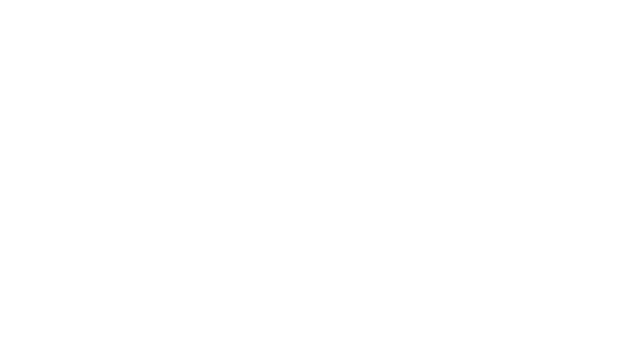
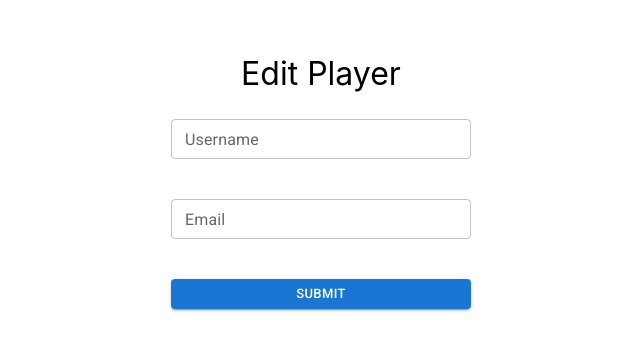
Before and after one commit to hsbysddq/RESTful-API, a React (Create React App) app in the folder client/: page /edit in a window 1280 px wide. Before the commit this address had no page. Shown: the part 229-580 px from the top of the page, without its empty margins (319-959 px from the left). Built offline with nearby package versions, Linux system fonts and the light colour scheme.

Commit message:
complate UPDATE player

```diff
--- a/client/src/App.js
+++ b/client/src/App.js
@@ -1,6 +1,7 @@
 import React, { useState } from 'react';
 import {BrowserRouter, Routes, Route} from "react-router-dom";
 import Home from "./pages/home.page";
+import { Edit } from "./pages/edit.page";
 import { Player } from "./pages/player.page";
 
 const App = () => {
@@ -46,13 +47,30 @@
     setPlayers(newPlayers)
   }
 
+  const onEdit = (id) => {
+    setPlayers([
+      ...players,
+      {
+        username: tmpPlayer.username,
+        email: tmpPlayer.email
+      }
+    ])
+    setTmpPlayer({
+      username: '',
+      email: '',
+      password: ''
+    })
+  }
+
+
+
   return (
     <React.StrictMode>
       <BrowserRouter>
         <Routes>
           <Route path="/" element={<Home players={players} onDelete={onDelete} />} />
           <Route path="/player" element={<Player onCreate={onCreate} setTmpPlayer={setTmpPlayer} tmpPlayer={tmpPlayer} />} />
-          <Route path="invoices" element={<Home />} />
+          <Route path="/edit" element={<Edit onEdit={onEdit} setTmpPlayer={setTmpPlayer} tmpPlayer={tmpPlayer} />} />
         </Routes>
       </BrowserRouter>
     </React.StrictMode>
--- a/client/src/components/player-item.component.jsx
+++ b/client/src/components/player-item.component.jsx
@@ -1,5 +1,7 @@
 import { IconButton, ListItem, ListItemText } from "@mui/material"
 import { Delete } from '@mui/icons-material'
+import { Button } from "@mui/material"
+import { Link } from 'react-router-dom'
 import styles from './player-item.module.css'
 
 export const PlayerItem = (props) => {
@@ -11,6 +13,14 @@
             <IconButton aria-label="delete" onClick={props.onDelete(props.id)} color="primary" >
                 <Delete fontSize="small"/>
             </IconButton>
+            <Button aria-label="edit" variant="contained" color="primary">
+            <Link
+                style={{  textDecoration: 'none', color: '#fff' }}
+                to={`/edit`}
+            >
+                Edit
+            </Link>
+            </Button>
         </div>
     )
 }
--- /dev/null
+++ b/client/src/pages/edit.css
@@ -0,0 +1,6 @@
+.container {
+    display: flex;
+    justify-content: center;
+    align-items: center;
+    height: 100vh;
+}
--- /dev/null
+++ b/client/src/pages/edit.page.jsx
@@ -0,0 +1,50 @@
+import './edit.css'
+import { Button, Stack, TextField } from "@mui/material"
+import { Link } from 'react-router-dom'
+
+export const Edit = (props) => {
+    return (
+        <div className="container">
+            <h1>Edit Player</h1>
+            <Stack spacing={5} sx={{ width: 300 }}>
+                <TextField
+                    id="outlined-basic"
+                    label="Username"
+                    variant="outlined"
+                    className="submit-container"
+                    size="small"
+                    onChange={(e) => props.setTmpPlayer({
+                        ...props.tmpPlayer,
+                        username: e.target.value
+                    })}
+                    value={props.tmpPlayer.username}
+                />
+
+                <TextField
+                    id="outlined-basic"
+                    label="Email"
+                    variant="outlined"
+                    className="submit-container"
+                    size="small"
+                    onChange={(e) => props.setTmpPlayer({
+                        ...props.tmpPlayer,
+                        email: e.target.value
+                    })}
+                    value={props.tmpPlayer.email}
+                />
+
+                <Button size="small" variant="contained" className="submit-container">
+                <Link
+                    style={{  textDecoration: 'none', color: '#fff' }}
+                    to={{
+                        pathname: `/`,
+                    }}
+                    onClick={props.onEdit}
+                >
+                    Submit
+                </Link>
+                </Button>
+            </Stack>
+        </div>
+    )
+}
--- a/client/src/pages/home.page.jsx
+++ b/client/src/pages/home.page.jsx
@@ -6,6 +6,7 @@
 const Home = (props) => {
     return (
         <div className="container">
+        <h1>List Player</h1>
         <Stack spacing={5} sx={{ width: 300 }}>
             <div>
             <List dense={true}>
```
